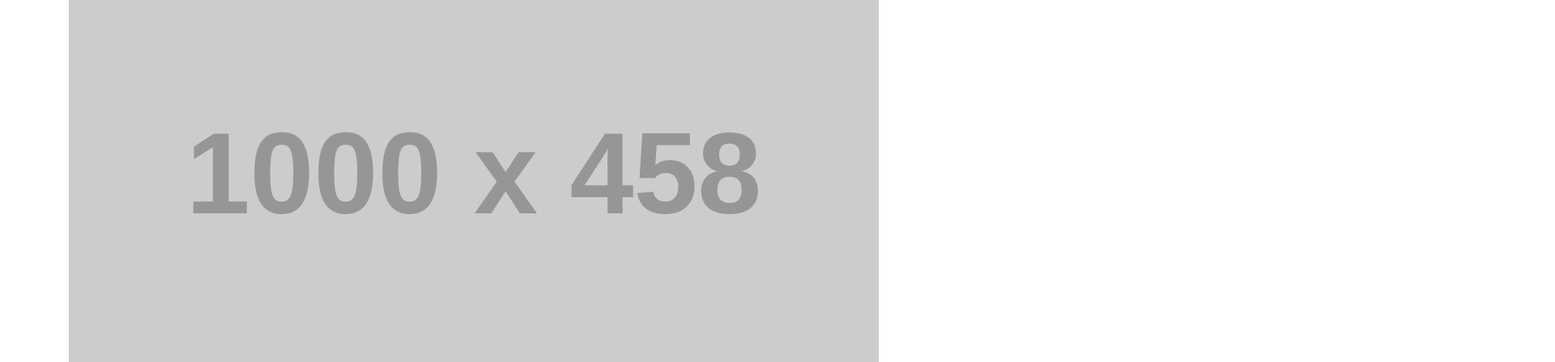
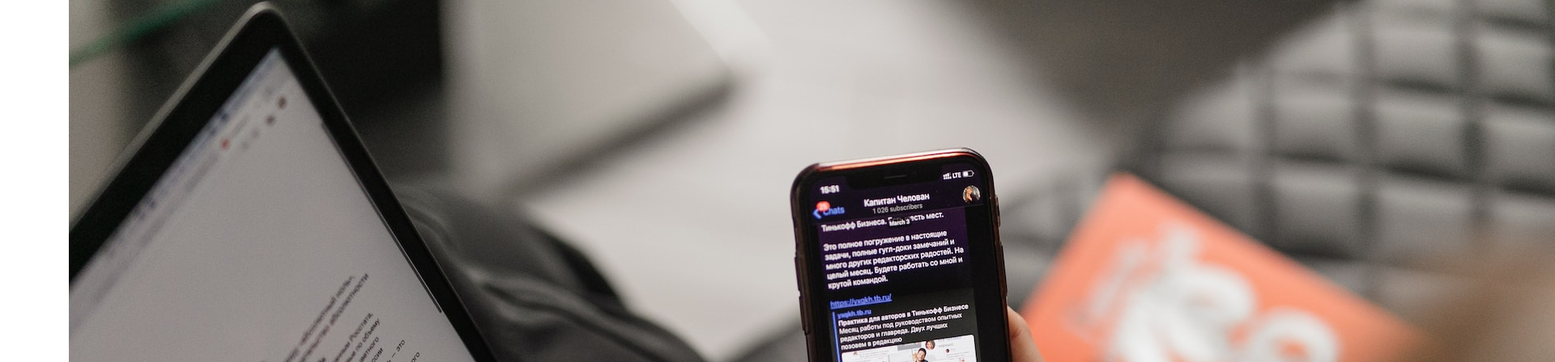
Before and after one commit to monica1402/proyecto_coder, a website: page pages/contactanos.html in a window 1280 px wide. Shown: the part 99-547 px from the top of the page at 81% size, 1920 px wide, since content can reach past the window. Drawn offline with nearby package versions, Linux system fonts and the light colour scheme; placeholder pictures from the web are drawn by us.

Commit message:
Update contactanos.html

```diff
--- a/pages/contactanos.html
+++ b/pages/contactanos.html
@@ -52,7 +52,7 @@
             <div class="row producto">
                 <br>
                 <div class="col-md-12">
-                    <img class="img-contactanos" src="https://placehold.co/1000x458?text=Imagen%20de%20tel%C3%A9fono">
+                    <img class="img-contactanos" src="../images/contactanos/laptop-oficina.jpg">
                 </div>
             <br>
 
```
